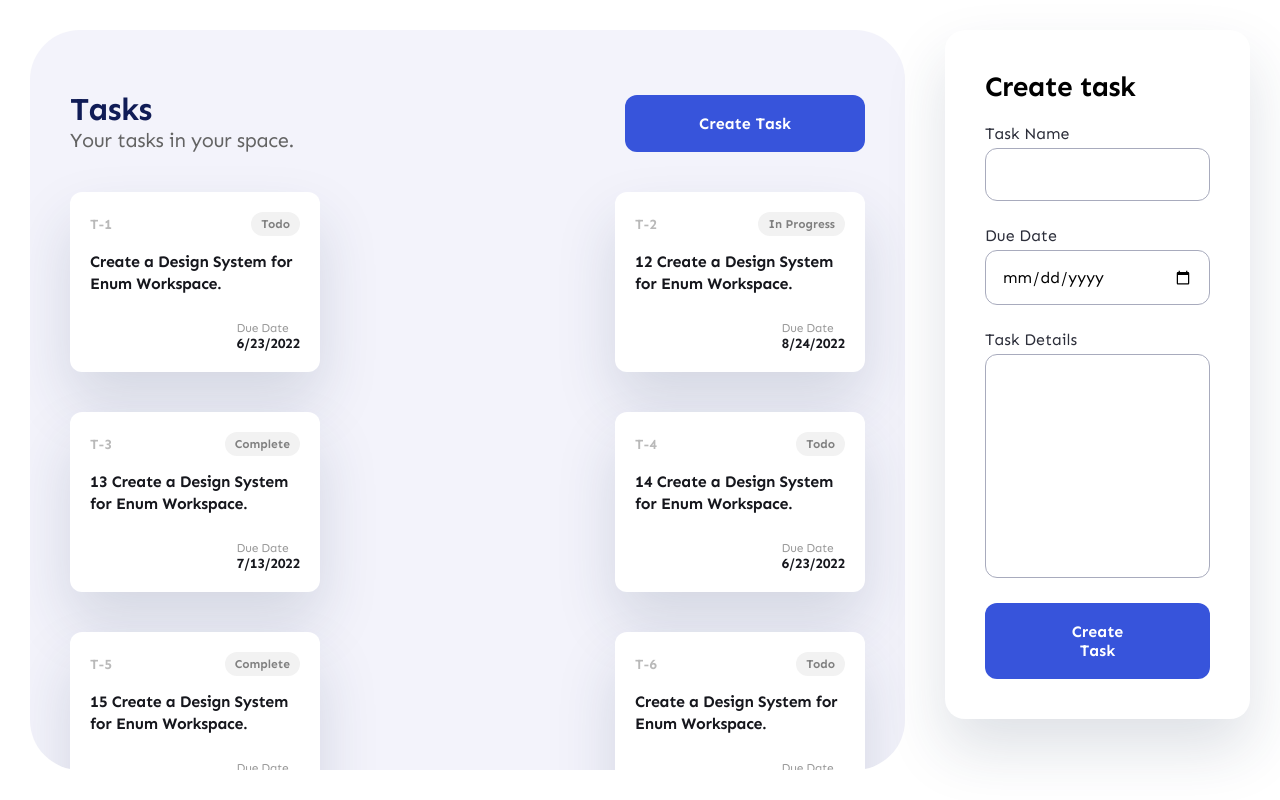
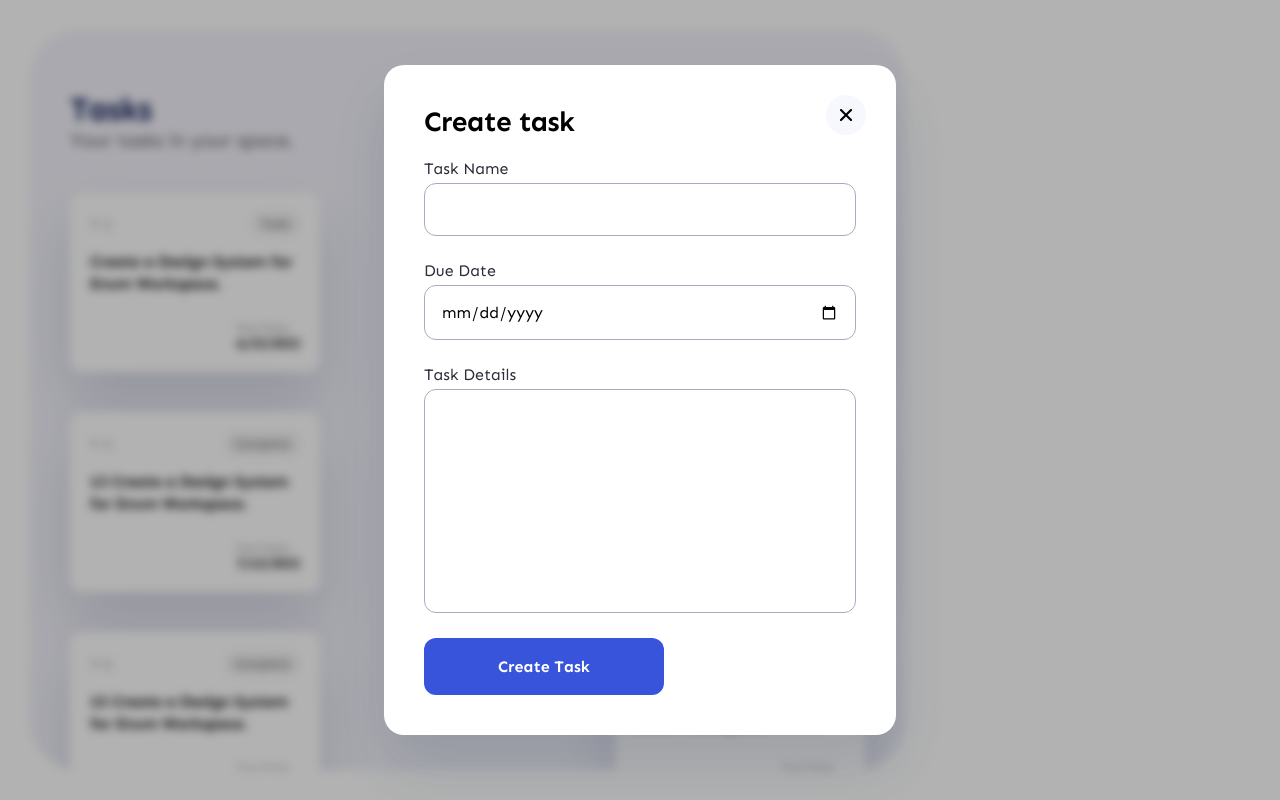
Before and after one commit to shapovalov-sasha/Task-Manager, a React (Create React App) app: page / in a window 1280 px wide. Both pictures are taken after a click on the button "Create Task". Built offline with nearby package versions, Linux system fonts and the light colour scheme.

Commit message:
Moved Create task Form into modal

```diff
--- a/src/App.jsx
+++ b/src/App.jsx
@@ -2,6 +2,7 @@ import React, { useState } from "react";
 import "./App.css";
 import TaskViewer from "./components/task-viewer/TaskViewer";
 import CreateTaskForm from "./components/forms/CreateTaskForm";
+import Modal from "./components/modal/Modal";
 
 const data = [
   {
@@ -50,6 +51,7 @@ const data = [
 
 function App() {
   const [taskList, setTaskList] = useState(data);
+  const [isOpen, setIsOpen] = useState(false);
 
   const onNewTaskAdd = (newTask) => {
     setTaskList((prevState) => [
@@ -60,20 +62,26 @@ function App() {
         id: "T-" + prevState.length + 1,
       },
     ]);
+    setIsOpen(false);
+  };
+
+  const openModal = () => {
+    setIsOpen(true);
+  };
+
+  const closeModal = () => {
+    setIsOpen(false);
   };
 
   return (
     <div className="app-container">
       <div className="app-content">
-        <TaskViewer taskList={taskList} />
-
-        <div className="side-bar-right">
-          <div className="card-xl">
-            <h3>Create task</h3>
-            <CreateTaskForm addNewTask={onNewTaskAdd} />
-          </div>
-        </div>
+        <TaskViewer onCreateClick={openModal} taskList={taskList} />
       </div>
+      <Modal onClose={closeModal} isOpen={isOpen}>
+        <h3>Create task</h3>
+        <CreateTaskForm addNewTask={onNewTaskAdd} />
+      </Modal>
     </div>
   );
 }
--- a/src/components/modal/Modal.css
+++ b/src/components/modal/Modal.css
@@ -10,6 +10,11 @@
   justify-content: center;
   align-items: center;
   z-index: 1000;
+}
+
+.modal-hidden {
+  display: none;
+  overflow: hidden;
 }
 
 .modal-content {
--- a/src/components/modal/Modal.jsx
+++ b/src/components/modal/Modal.jsx
@@ -16,8 +16,8 @@ const Modal = (props) => {
     setIsOpen(props.isOpen);
   }, [props.isOpen]);
 
-  return !isOpen ? null : (
-    <div className="modal-wrapper">
+  return (
+    <div className={`${isOpen ? "modal-wrapper" : "modal-hidden"}`}>
       <div className="modal-content">
         <div className="card-xl">
           <div onClick={closeModal} className="close-button">
```
